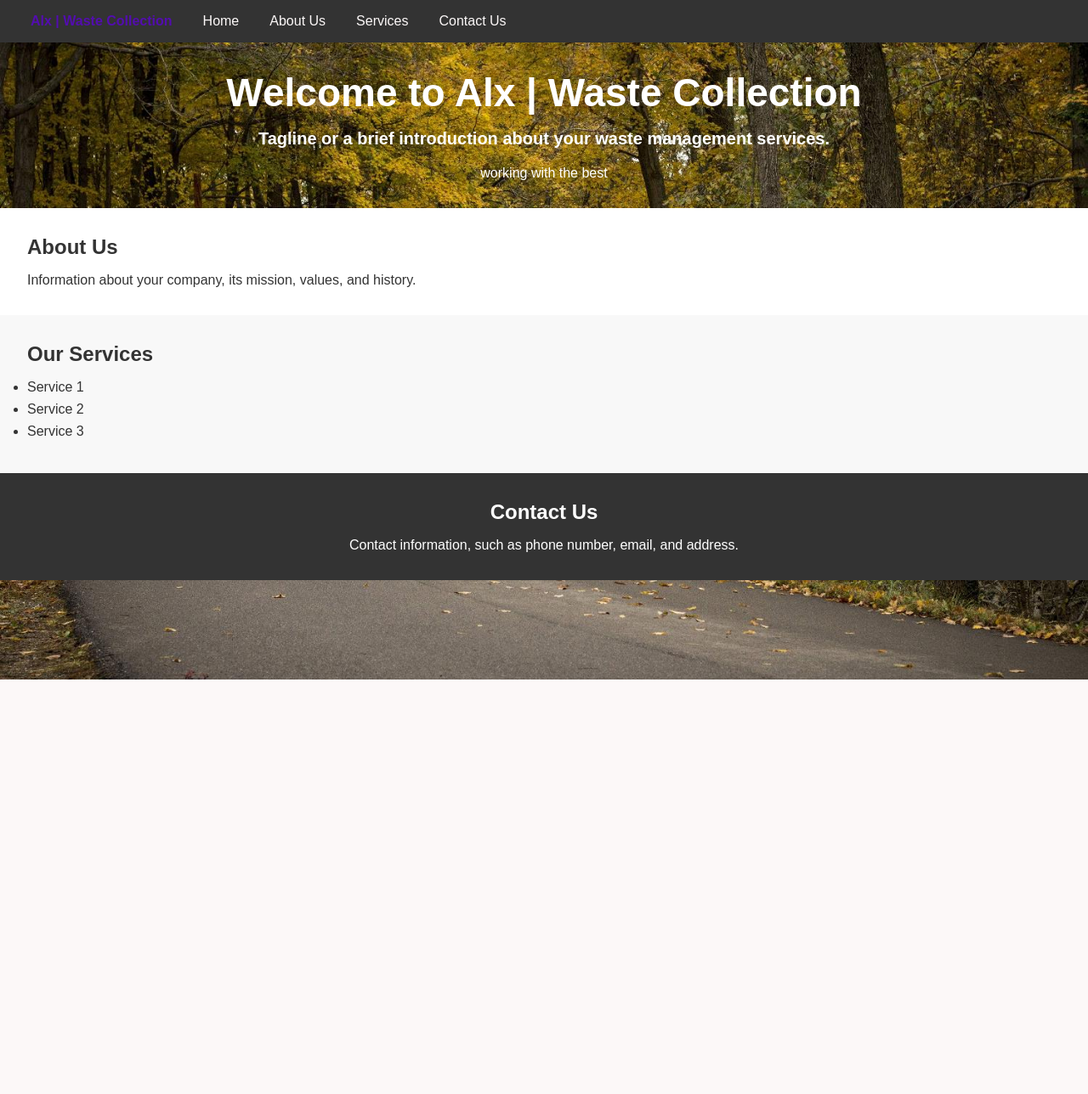
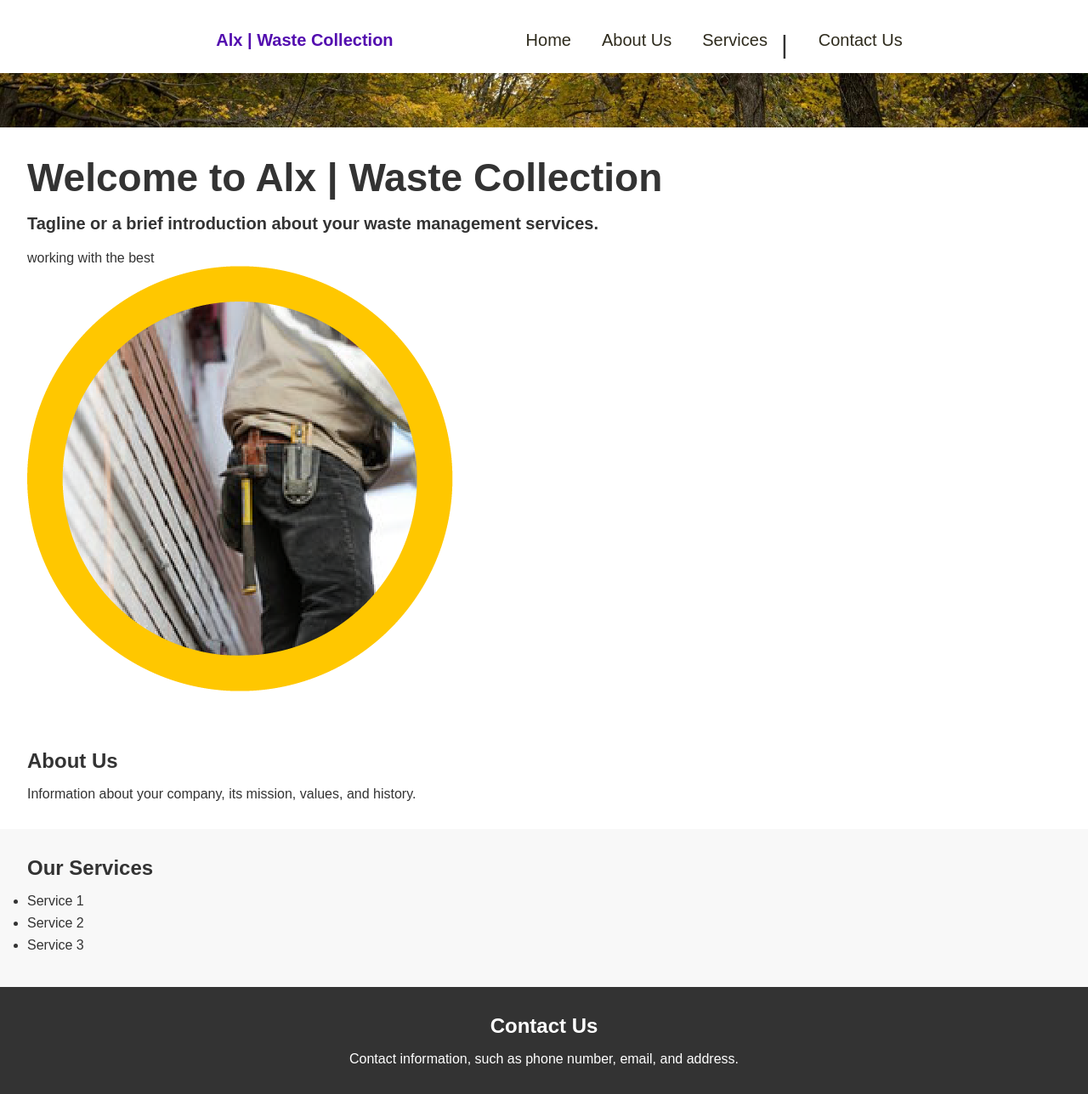
Before and after one commit to Ahortu901/Webstack---Portfolio-Project, a Flask app: page / in a window 1280 px wide. Shown: the whole page at 85% size. Before the commit the page ends 800 px from the top, so only its background shows below. Run offline with Flask 3, Linux system fonts and the light colour scheme.

Commit message:
ui $ update

```diff
--- a/website/static/style.css
+++ b/website/static/style.css
@@ -6,32 +6,34 @@ body, h1, h2, h3, p, ul, li {
 
   /* Set background color, font, and color for body */
   body {
-    background: url(img/hero-background-travel.jpg);
-    background-position: top;
-    background-size: cover;
-    background-repeat: no-repeat;
+    background-color: #fff;
     font-family: Arial, sans-serif;
     color: #333;
 }
 
   /* Style the navigation bar */
   nav {
-    background-color: #333;
+    background-color: transparent;
+    padding-top: 20px;
+
 }
 
   nav ul {
     list-style-type: none;
     display: flex;
     padding: 1rem;
+    justify-content: center;
 }
 
   nav ul li {
-    margin-right: 1rem;
+    margin-left: 1rem;
+    font-size: 20px;
 }
 
   nav ul li a {
+    font-style: bold;
     margin-left: 20px;
-    color: #fcf8f8;
+    color: #2e2b1d;
     text-decoration: none;
 }
 
@@ -39,11 +41,15 @@ body, h1, h2, h3, p, ul, li {
     color: #530daf;
     font-weight: bold;
     margin-right: auto;
+    padding-right: 120px;
+}
+
+#nav5 {
+  font-size: 30px;
 }
 
 #nav1:hover {
-    color: #0878f8;
-    text-align: center;
+    color: #2e2b1d;
 }
 
 #nav2:hover {
@@ -53,6 +59,8 @@ body, h1, h2, h3, p, ul, li {
 
 #nav3:hover {
     color: #0878f8;
+    border-bottom-width: 10px;
+    border-radius: 30px;
     text-align: center;
 }
 
@@ -71,11 +79,20 @@ body, h1, h2, h3, p, ul, li {
 }
 
   /* Style the home section */
-  #home {
-
+  #hero-box {
+    background: url(img/hero-background-travel.jpg);
+    background-position: top;
+    background-size: cover;
     text-align: center;
     color: #fff;
+
 }
+.container-fluid {
+  grid-column:auto;
+}
+/*#home{
+
+}*/
 #home h1{
     font-size: 46px;
 }
--- a/website/templates/base.html
+++ b/website/templates/base.html
@@ -17,15 +17,22 @@
                 <li><a href="home" id="nav1">Home</a></li>
                 <li><a href="/about" id="nav2">About Us</a></li>
                 <li><a href="/services" id="nav3">Services</a></li>
+                <li id="nav5">|</li>
                 <li><a href="/contact" id="nav4">Contact Us</a></li>
             </ul>
           </nav>
         {% block content %}
         <!-- Home section -->
+        <section id="hero-box">
+            <span></span>
+        </section>
         <section id="home">
-            <h1>Welcome to Alx | Waste Collection</h1>
-            <h3>Tagline or a brief introduction about your waste management services.</h3>
-            <p>working with the best</p>
+            <div class="container-fluid">
+                <h1>Welcome to Alx | Waste Collection</h1>
+                <h3>Tagline or a brief introduction about your waste management services.</h3>
+                <p>working with the best</p>
+                <img src="static/img/1-04.png" alt="ah">
+            </div>
         </section>
 
   <!-- About Us section -->
```
Also changed, not shown: git/Landing page.jpg (added), git/Pick Up.jpg (added), git/Sign-up.jpg (added), git/login.jpg (added), git/main.jpg (added), git/my-orders.jpg (added), website/static/img/OIP (1).jpg (added), website/static/img/OIP (2).jpg (added), website/static/img/OIP (3).jpg (added), website/static/img/OIP.jpg (added), website/static/img/affiliate-marketing-influencers-cover.jpg (added), website/static/img/chat bot.png (added), website/static/img/gmap.jpg (added), website/static/img/undraw_Choose_re_7d5a-983x1024.png (added), 2 other files.
